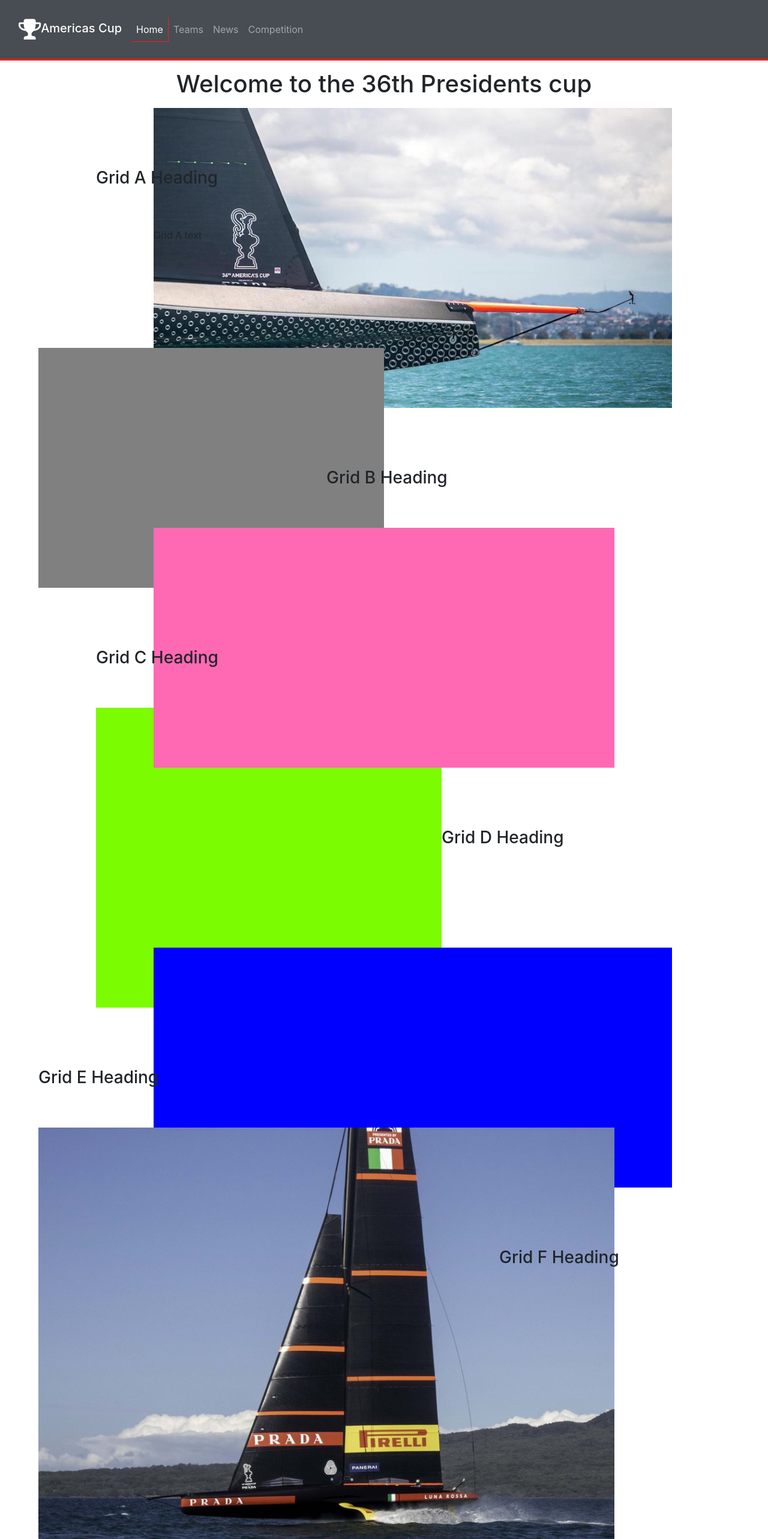
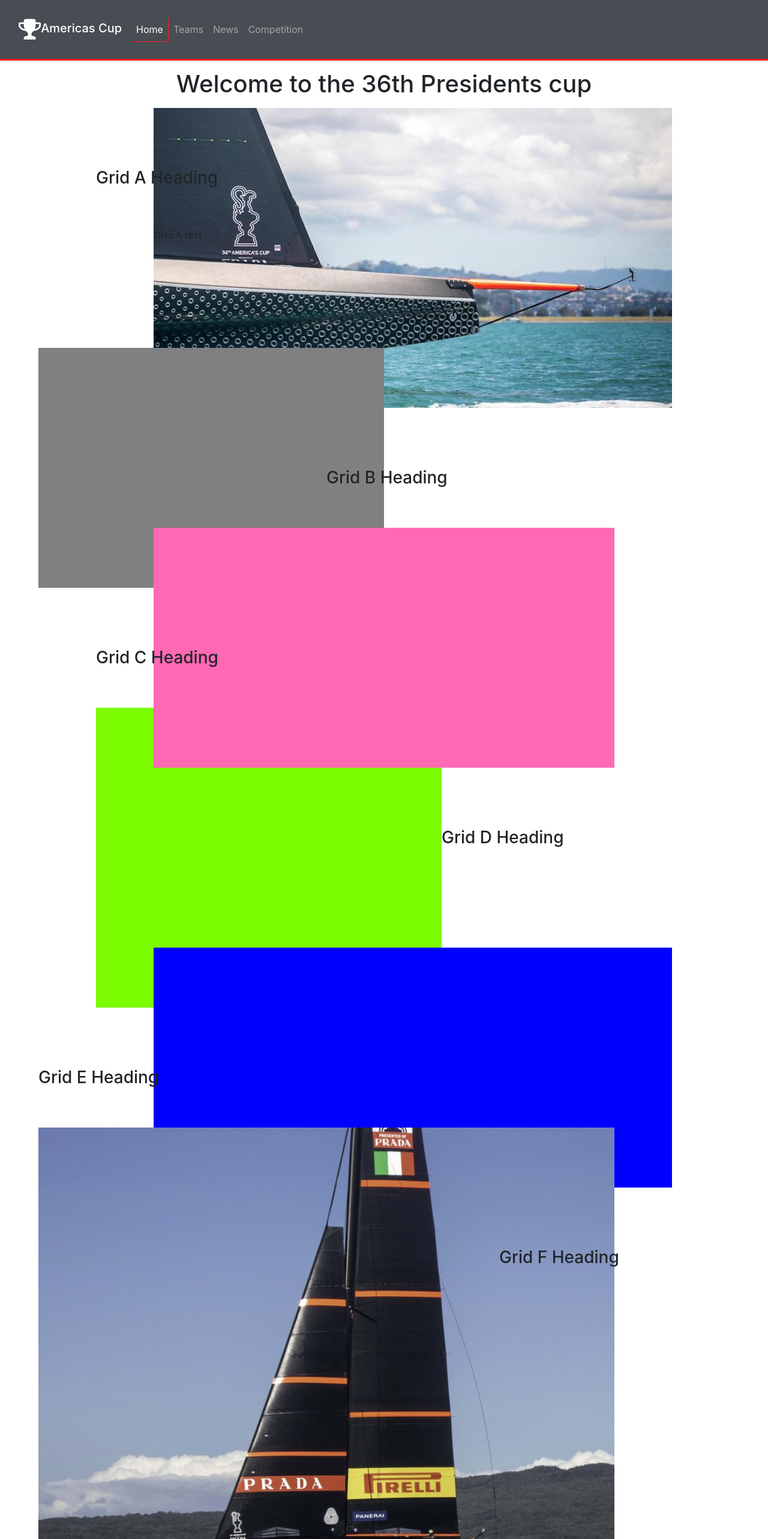
Before and after one commit to johnj974/americas-cup, an Angular app: page / in a window 1280 px wide. Shown: the top 2566 px of the page at 60% size. Built offline with nearby package versions, Linux system fonts and the light colour scheme.

Commit message:
added team component

```diff
--- a/src/app/app.module.ts
+++ b/src/app/app.module.ts
@@ -11,6 +11,7 @@
 import { CompetitionComponent } from './competition/competition.component';
 import { FormsModule } from '@angular/forms';
 import { FooterComponent } from './footer/footer.component';
+import { TeamComponent } from './team/team.component';
 
 @NgModule({
   declarations: [
@@ -22,6 +23,7 @@
     NewsComponent,
     CompetitionComponent,
     FooterComponent,
+    TeamComponent,
   ],
   imports: [BrowserModule, AppRoutingModule, FormsModule],
   providers: [],
--- a/src/app/competition/competition.component.html
+++ b/src/app/competition/competition.component.html
@@ -1,6 +1,6 @@
 <section id="competition">
   <h1 class="text-center pt-4">Competition</h1>
-  <div class="container mt-5">
+  <div class="container my-5">
     <div class="row">
       <div class="col-md-6">
         <div class="row">
--- a/src/app/home/home.component.css
+++ b/src/app/home/home.component.css
@@ -16,7 +16,7 @@
   background-image: url(../../assets/images/americas-bow.jpg);
   background-size: cover;
   background-repeat: no-repeat;
-  /* background-position: center; */
+  background-position: center;
 }
 .a-main {
   grid-area: 2 / 2 / 3 / 5;
@@ -62,7 +62,7 @@
 }
 
 .f {
-  grid-area: 18 / 1 / 25 / 11;
+  grid-area: 18 / 1 / 26 / 11;
   background-image: url(../../assets/images/italy3-boat.jpg);
   background-size: cover;
   background-repeat: no-repeat;
--- /dev/null
+++ b/src/app/team/team.component.html
@@ -0,0 +1 @@
+<p>team works!</p>
--- /dev/null
+++ b/src/app/team/team.component.ts
@@ -0,0 +1,15 @@
+import { Component, OnInit } from '@angular/core';
+
+@Component({
+  selector: 'app-team',
+  templateUrl: './team.component.html',
+  styleUrls: ['./team.component.css']
+})
+export class TeamComponent implements OnInit {
+
+  constructor() { }
+
+  ngOnInit(): void {
+  }
+
+}
```
Also changed, not shown: src/app/team/team.component.css (added).
